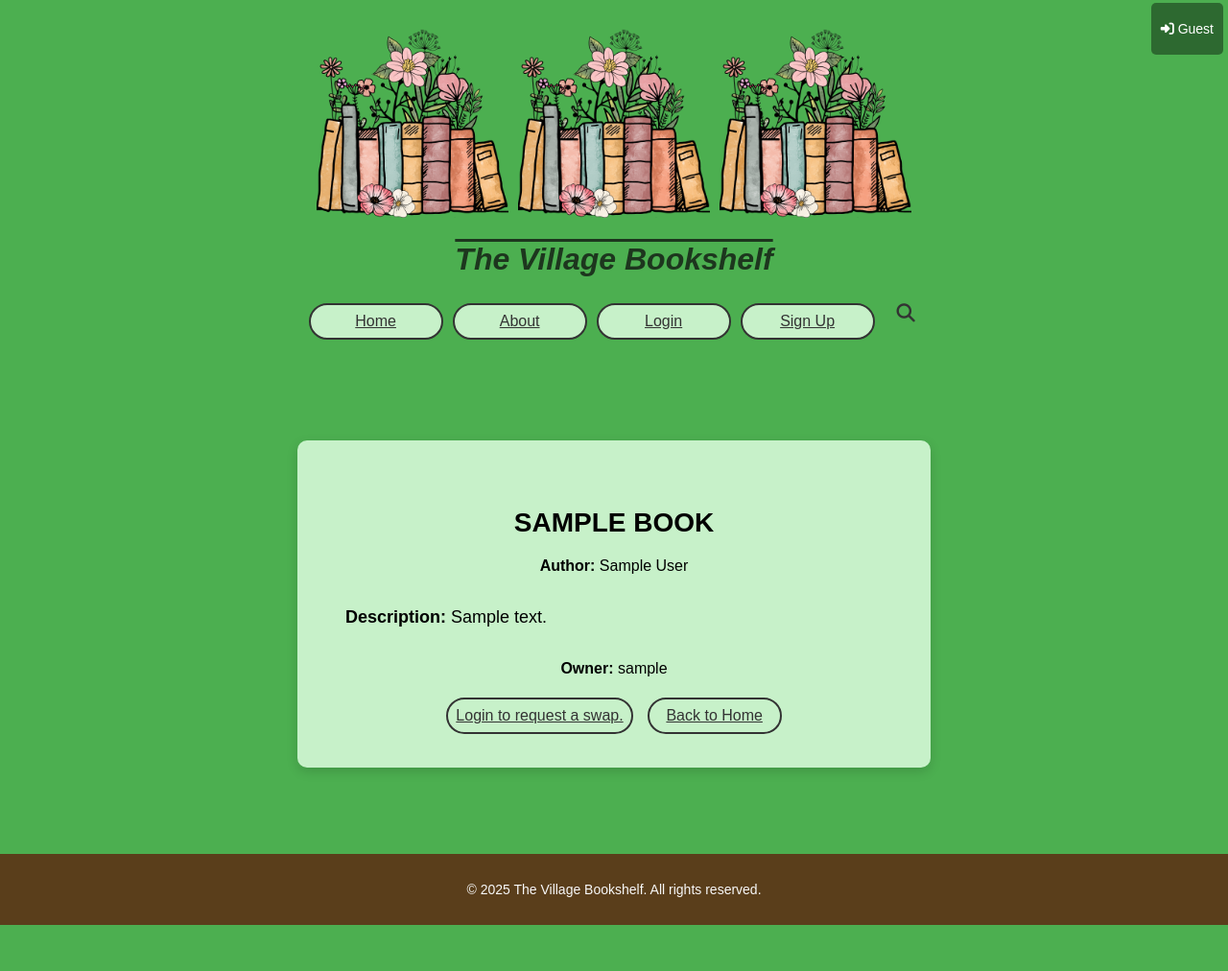
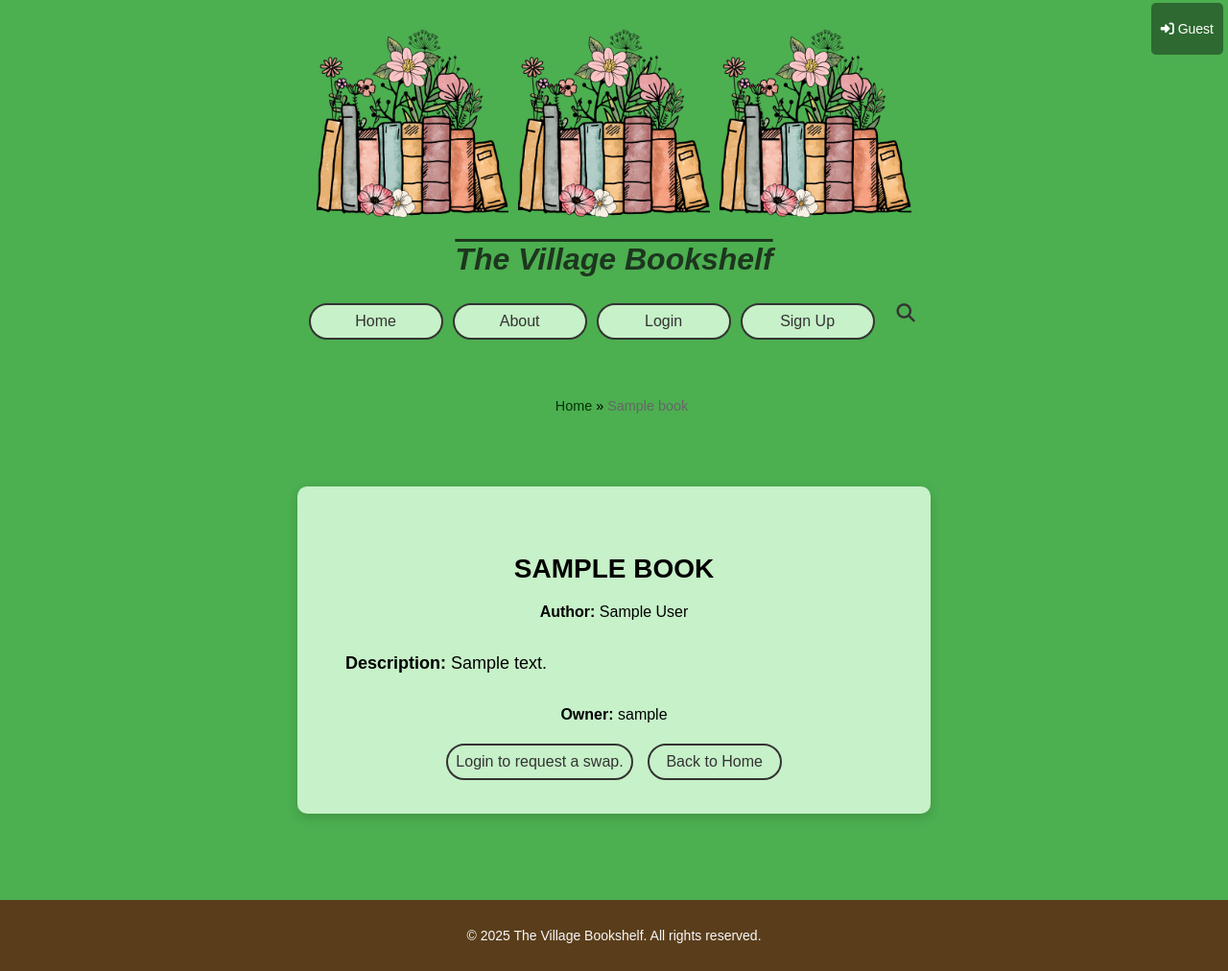
Before and after one commit to helsbels-del/the-village-bookshelf, a Django app: page /book/1/ in a window 1280 px wide. Shown: the whole page at 96% size. Before the commit the page ends 964 px from the top, so only its background shows below. Run offline with Django 4.2, Linux system fonts and the light colour scheme; tables that the repository leaves empty hold one stand-in row (values such as "Sample post").

Commit message:
FIX: Remove twxt linwe from nav btns and try breadcrumbs on me pages to see if worth adding.

```diff
--- a/my_bookshelf/settings.py
+++ b/my_bookshelf/settings.py
@@ -29,7 +29,7 @@ BASE_DIR = Path(__file__).resolve().parent.parent
 SECRET_KEY = os.getenv('SECRET_KEY')
 
 # SECURITY WARNING: don't run with debug turned on in production!
-DEBUG = False
+DEBUG = True
 
 ALLOWED_HOSTS = [
     '127.0.0.1:8000',
--- a/static/css/style.css
+++ b/static/css/style.css
@@ -172,6 +172,7 @@ footer {
   font-size: 16px;
   min-width: 120px;
   cursor: pointer;
+  text-decoration-line: none;
 }
 
 .nav-btn i {
@@ -618,6 +619,21 @@ form {
   max-width: 200px;
   height: auto;
 }
+.breadcrumb {
+  font-size: 0.9rem;
+  margin: 1rem 0;
+  padding-left: 1rem;
+}
+
+.breadcrumb a {
+  text-decoration: none;
+  color: #003300;
+}
+
+.breadcrumb span {
+  color: #666;
+}
+
 
 /* Responsive Media Queries */
 
--- a/templates/base.html
+++ b/templates/base.html
@@ -106,6 +106,7 @@
         {% endif %}
 
         <!-- Main page content -->
+        {% block breadcrumbs %}{% endblock %}
         {% block content %}{% endblock %}
       </div>
     </main>
--- a/templates/books/book_detail.html
+++ b/templates/books/book_detail.html
@@ -2,7 +2,12 @@
 {% load static %}
 
 {% block title %}Book Detail | The Village Bookshelf{% endblock %}
-
+{% block breadcrumbs %}
+<nav class="breadcrumb">
+  <a href="{% url 'book_list' %}">Home</a> &raquo;
+  <span>{{ book.title }}</span>
+</nav>
+{% endblock %}
 {% block content %}
 <div class="container">
   <section class="book-detail">
```
